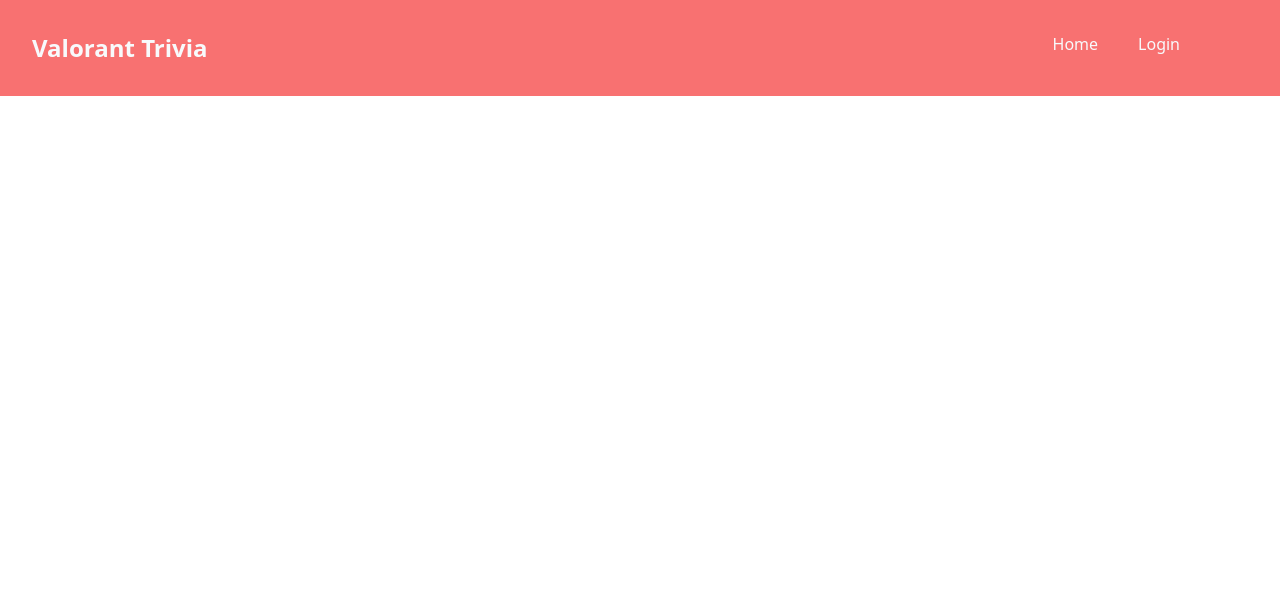
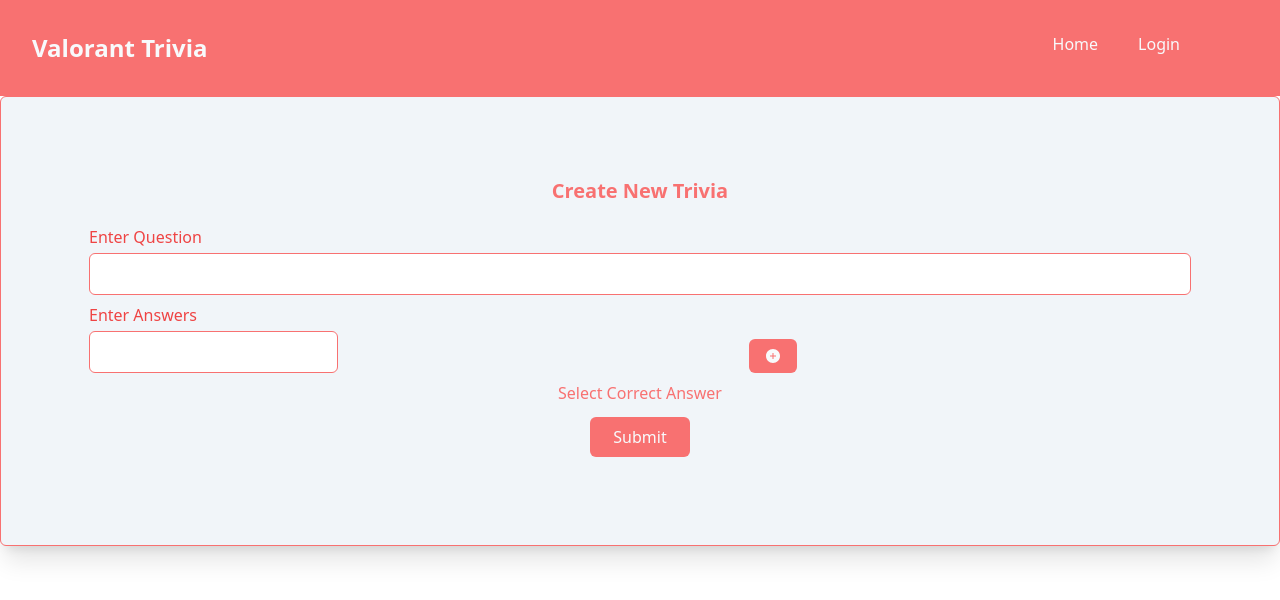
Before and after one commit to seanmckee/Valorant-Trivia, a React (Vite) app in the folder client/: page /create in a window 1280 px wide. Shown: the top 600 px of the page. Built offline with nearby package versions, Linux system fonts and the light colour scheme.

Commit message:
changed create pop up to separate page

```diff
--- a/client/package.json
+++ b/client/package.json
@@ -17,7 +17,8 @@
     "react-dom": "^18.2.0",
     "react-icons": "^4.8.0",
     "react-router-dom": "^6.10.0",
-    "reactjs-popup": "^2.0.5"
+    "reactjs-popup": "^2.0.5",
+    "uuid": "^9.0.0"
   },
   "devDependencies": {
     "@types/react": "^18.0.28",
--- a/client/src/App.jsx
+++ b/client/src/App.jsx
@@ -4,6 +4,7 @@
 import Login from "./assets/pages/Login";
 import Register from "./assets/pages/Register";
 import Account from "./assets/pages/Account";
+import Create from "./assets/pages/Create";
 
 function App() {
   return (
@@ -15,6 +16,7 @@
           <Route path="/login" element={<Login />} />
           <Route path="/register" element={<Register />} />
           <Route path="/account" element={<Account />} />
+          <Route path="/create" element={<Create />} />
         </Routes>
       </Router>
     </div>
--- a/client/src/assets/components/CreateTrivia.jsx
+++ b/client/src/assets/components/CreateTrivia.jsx
@@ -1,5 +1,5 @@
 import axios from "axios";
-import React, { useEffect, useState } from "react";
+import React, { useEffect, useRef, useState } from "react";
 import { FaTrash } from "react-icons/fa";
 import { AiFillPlusCircle } from "react-icons/ai";
 import { useCookies } from "react-cookie";
@@ -18,23 +18,22 @@
   const [correctAnswer, setCorrectAnswer] = useState();
   const [open, setOpen] = useState(false);
 
-  // const [trivia, setTrivia] = useState({
-  //   question: question,
-  //   answers: answers,
-  // });
+  const closeModal = () => setOpen(false);
 
-  // useEffect(() => {
-  //   console.log(open);
-  // }, [open]);
-
-  const onChange = (event) => {
-    setCorrectAnswer(event.target.value);
-    console.log(correctAnswer);
-  };
+  // const onChange = (event) => {
+  //   setCorrectAnswer(event.target.value);
+  //   console.log(correctAnswer);
+  // };
 
   const onSubmit = async (event) => {
     event.preventDefault();
-    togglePopUp();
+    closeTooltip();
+    // closeCreate();
+
+    if (answers.length < 2) {
+      alert("Enter 2 or more answers");
+      return;
+    }
 
     try {
       console.log({ question, answers, userOwner: userID });
@@ -73,21 +72,28 @@
     setCurrentAnswer("");
   };
 
-  const togglePopUp = () => {
-    setOpen((open) => !open);
-    console.log(open);
+  // const togglePopUp = () => {
+  //   setOpen((open) => !open);
+  //   console.log(open);
+  // };
+
+  const clicked = () => {
+    // setOpen((o) => !o);
+    console.log("open: " + open);
   };
 
   return (
     <Popup
       trigger={
-        <button className="mx-5 mt-[-9px]" onClick={togglePopUp}>
+        <button className="mx-5 mt-[-9px]" onClick={clicked}>
           Create
         </button>
       }
       modal
       nested
-      open={open}
+      closeOnDocumentClick
+      opened={open}
+      onClose={closeModal}
     >
       <div className="bg-slate-100 border border-red-400 p-20 rounded-md shadow-xl">
         <h1 className="text-center text-red-400 text-xl mb-5 font-semibold">
@@ -102,17 +108,19 @@
             type="text"
             name="question"
             value={question}
+            id="question"
             onChange={(event) => setQuestion(event.target.value)}
             required
           />
 
-          <label className="text-red-500 mb-1 ml-2" htmlFor="question">
+          <label className="text-red-500 mb-1 ml-2" htmlFor="answer">
             Enter Answers
           </label>
           <div className="flex">
             <input
               className="m-2 mt-0 p-2 rounded-md border border-red-400 focus:border-3 focus:border-red-400"
               type="text"
+              id="answer"
               value={currentAnswer}
               onChange={(event) => setCurrentAnswer(event.target.value)}
             />
@@ -135,9 +143,9 @@
                   }}
                   type="radio"
                   name="option"
-                  id="option"
+                  id={"option" + index}
                 />
-                <label className="mt-2" htmlFor="option">
+                <label className="mt-2" htmlFor={"option" + index}>
                   {answer.name}
                 </label>
                 <button
@@ -146,20 +154,9 @@
                 >
                   <FaTrash size={12} />
                 </button>
-                {/* <li className="mt-3 text-red-400">{answer.name}</li>
-              <button
-                className="p-2 bg-red-400 text-slate-50 m-2 rounded-md px-4"
-                onClick={() => deleteAnswer(event, index)}
-              >
-                <FaTrash size={12} />
-              </button> */}
               </div>
             </div>
           ))}
-          {/* <input
-          className="m-2 mt-0 p-2 rounded-md border border-red-400 focus:border-3 focus:border-red-400"
-          type="text"
-        /> */}
 
           <button
             className="p-2 bg-red-400 text-slate-50 m-2 rounded-md w-[100px] mx-auto"
@@ -173,13 +170,4 @@
   );
 };
 
-// const deleteAnswer = () => {
-
-//   return (
-//     <div>
-
-//     </div>
-//   )
-// }
-
 export default CreateTrivia;
--- a/client/src/assets/components/Navbar.jsx
+++ b/client/src/assets/components/Navbar.jsx
@@ -30,7 +30,9 @@
         </Link>
       ) : (
         <div>
-          <CreateTrivia />
+          <Link to="/create" className="mx-5">
+            Create
+          </Link>
           <Link to="/account" className="mx-5">
             Account
           </Link>
--- a/client/src/assets/components/TriviaCard.jsx
+++ b/client/src/assets/components/TriviaCard.jsx
@@ -47,7 +47,7 @@
     } else {
       setVoted(true);
     }
-  }, []);
+  }, [voted]);
 
   return (
     <div>
@@ -64,12 +64,12 @@
                 setAnswerSelection(index);
               }}
               type="radio"
-              id="option"
+              id={answer._id}
               name="option"
               value={index}
               required
             />
-            <label className="ml-1" htmlFor="option">
+            <label className="ml-1" htmlFor={answer._id}>
               {answer.name}
             </label>
           </div>
@@ -80,7 +80,7 @@
             Submit
           </button>
         ) : (
-          <p className="p-1 bg-red-400 text-slate-50 m-2 rounded-md w-[100px] mx-auto text-center">
+          <p className="p-1 bg-red-400 text-slate-50 m-2 rounded-md w-[100px]  text-center">
             {window.localStorage.getItem("userID") ? "voted" : "login to vote"}
           </p>
         )}
@@ -90,7 +90,11 @@
 };
 
 const VotingResults = () => {
-  return <div></div>;
+  return (
+    <div>
+      <p></p>
+    </div>
+  );
 };
 
 export default TriviaCard;
--- /dev/null
+++ b/client/src/assets/pages/Create.jsx
@@ -0,0 +1,150 @@
+import React, { useState } from "react";
+import { Link } from "react-router-dom";
+import { useNavigate } from "react-router-dom";
+import { useCookies } from "react-cookie";
+import Popup from "reactjs-popup";
+import { useGetUserID } from "../../hooks/useGetUserID";
+import { AiFillPlusCircle } from "react-icons/ai";
+import { FaTrash } from "react-icons/fa";
+import axios from "axios";
+
+const Create = () => {
+  const userID = useGetUserID();
+  const [cookies, _] = useCookies(["access_token"]);
+  const navigate = useNavigate();
+
+  const [question, setQuestion] = useState("");
+  const [answers, setAnswers] = useState([]);
+  const [currentAnswer, setCurrentAnswer] = useState("");
+  const [correctAnswer, setCorrectAnswer] = useState();
+
+  // const onChange = (event) => {
+  //   setCorrectAnswer(event.target.value);
+  //   console.log(correctAnswer);
+  // };
+
+  const onSubmit = async (event) => {
+    event.preventDefault();
+
+    // closeCreate();
+
+    if (answers.length < 2) {
+      alert("Enter 2 or more answers");
+      return;
+    }
+
+    try {
+      console.log({ question, answers, userOwner: userID });
+      await axios.post(
+        `http://localhost:3001/questions/${userID}`,
+        {
+          question,
+          answers,
+          userOwner: userID,
+          correctAnswerIndex: correctAnswer,
+        },
+        {
+          headers: { authorization: cookies.access_token },
+        }
+      );
+      // alert("Trivia Created");
+      navigate("/");
+    } catch (error) {
+      console.error(error);
+    }
+  };
+
+  const deleteAnswer = (event, index) => {
+    let answersCopy = [...answers];
+
+    answersCopy.splice(index, 1);
+    setAnswers(answersCopy);
+
+    console.log(answersCopy);
+  };
+
+  const newAnswer = (event) => {
+    event.preventDefault();
+    setAnswers([...answers, { name: currentAnswer, votes: 0 }]);
+    setCurrentAnswer("");
+  };
+
+  // const togglePopUp = () => {
+  //   setOpen((open) => !open);
+  //   console.log(open);
+  // };
+
+  return (
+    <div className="bg-slate-100 border border-red-400 p-20 rounded-md shadow-xl">
+      <h1 className="text-center text-red-400 text-xl mb-5 font-semibold">
+        Create New Trivia
+      </h1>
+      <form className="flex flex-col" onSubmit={onSubmit}>
+        <label className="text-red-500 mb-1 ml-2" htmlFor="question">
+          Enter Question
+        </label>
+        <input
+          className="m-2 mt-0 p-2 rounded-md border border-red-400 focus:border-3 focus:border-red-400"
+          type="text"
+          name="question"
+          value={question}
+          onChange={(event) => setQuestion(event.target.value)}
+          required
+        />
+
+        <label className="text-red-500 mb-1 ml-2" htmlFor="question">
+          Enter Answers
+        </label>
+        <div className="flex">
+          <input
+            className="m-2 mt-0 p-2 rounded-md border border-red-400 focus:border-3 focus:border-red-400"
+            type="text"
+            value={currentAnswer}
+            onChange={(event) => setCurrentAnswer(event.target.value)}
+          />
+          <button
+            className="p-2 bg-red-400 text-slate-50 m-2 rounded-md px-4 mx-auto"
+            onClick={newAnswer}
+          >
+            <AiFillPlusCircle />
+          </button>
+        </div>
+        <p className="text-center text-red-400 mb-1">Select Correct Answer</p>
+
+        {answers.map((answer, index) => (
+          <div className="ml-5" key={index}>
+            <div className="flex justify-between mx-auto w-[250px] ">
+              <input
+                className="mr-2"
+                onChange={(event) => {
+                  setCorrectAnswer(index);
+                }}
+                type="radio"
+                name="option"
+                id="option"
+              />
+              <label className="mt-2" htmlFor="option">
+                {answer.name}
+              </label>
+              <button
+                className="p-2 bg-red-400 text-slate-50 m-2 rounded-md px-4"
+                onClick={() => deleteAnswer(event, index)}
+              >
+                <FaTrash size={12} />
+              </button>
+            </div>
+          </div>
+        ))}
+
+        <button
+          className="p-2 bg-red-400 text-slate-50 m-2 rounded-md w-[100px] mx-auto"
+          type="submit"
+        >
+          Submit
+        </button>
+      </form>
+    </div>
+  );
+};
+
+export default Create;
```
Also changed, not shown: 1 other file (tests, documents, lock files or other folders).
